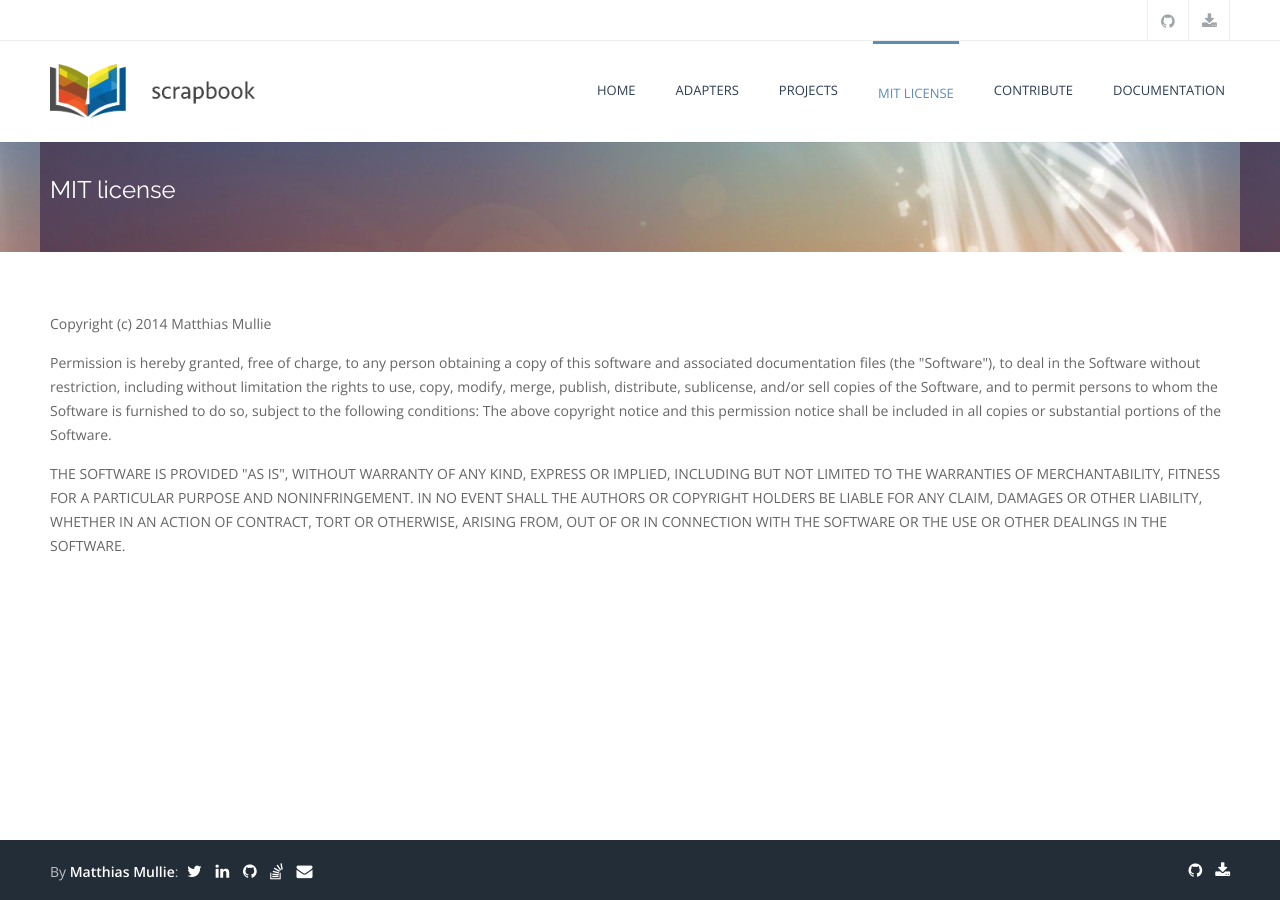
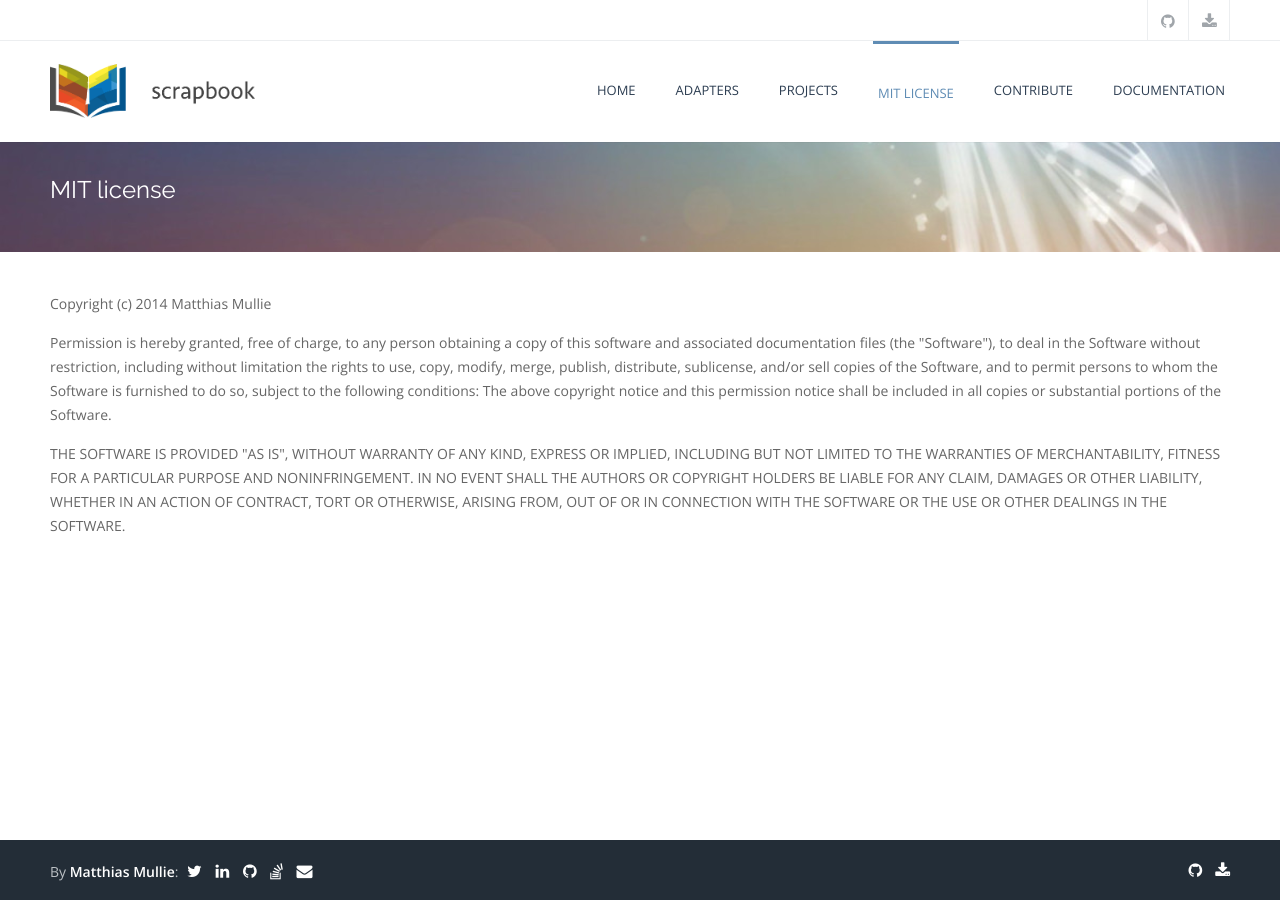
Before and after one commit to matthiasmullie/scrapbook, a Jekyll site: the page built from license.html, in a window 1280 px wide. Built offline with Jekyll 4.4.1, drawn with Linux system fonts in a browser that asks for light colours; Markdown is read by kramdown in place of the engine named in the settings.

Commit message:
Make bg image full-width

```diff
--- a/public/assets/css/scrapbook.css
+++ b/public/assets/css/scrapbook.css
@@ -161,8 +161,9 @@ a:hover {
  * Default margin below parallex-inner (the title band thingy) is 60 - just a
  * bit too much, for my taste.
  */
-.parallex-inner {
+#parallex-inner {
 	margin-bottom: 40px;
+	background-size: 100%;
 }
 
 /*
```
